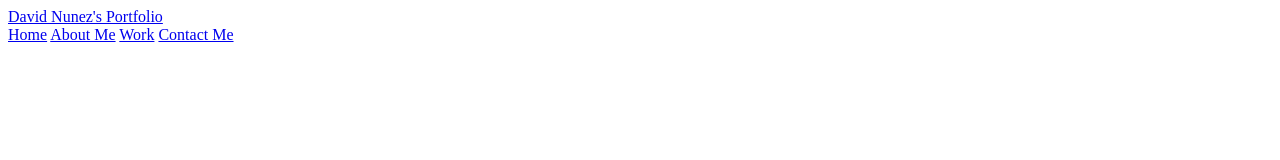
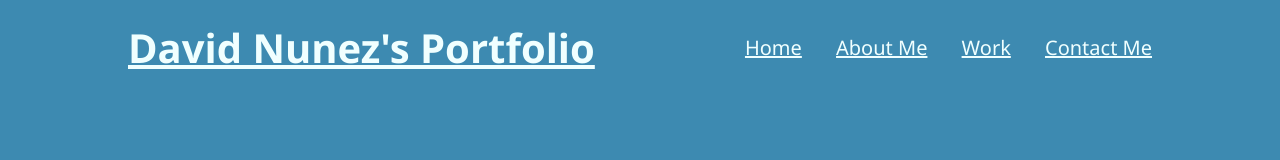
Before and after one commit to nunezzdavid/nunez-portfolio, a plain HTML site: page index.html in a window 1280 px wide. Drawn offline with Linux system fonts and the light colour scheme.

Commit message:
fixed css path

```diff
--- a/index.html
+++ b/index.html
@@ -5,7 +5,7 @@
     <meta name="viewport" content="width=device-width, initial-scale=1.0">
     <meta http-equiv="X-UA-Compatible" content="ie=edge">
     <title>David Nunez's Portfolio</title>
-    <link rel="stylesheet" href="./style.css">
+    <link rel="stylesheet" href="./assets/style.css">
 </head>
 
 <body>
```
